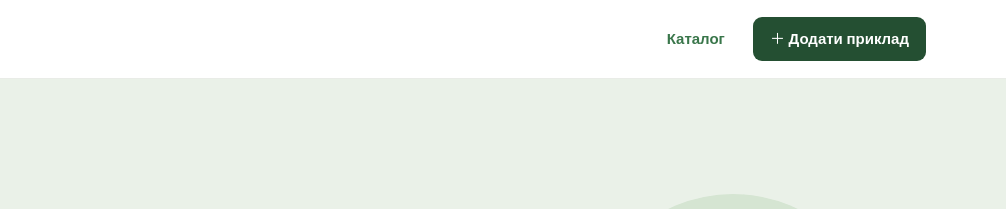
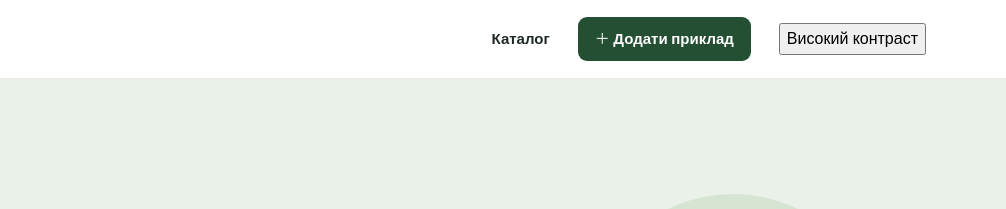
Before and after one commit to AnastasiaFalk/lviv, a plain HTML site: page index.html in a window 1280 px wide. Shown: the top 209 px of the page, 274-1280 px from the left. Drawn offline with Linux system fonts and the light colour scheme; a script that the page names is missing.

Commit message:
Update index.html

```diff
--- a/index.html
+++ b/index.html
@@ -18,8 +18,16 @@
                     ><span class="brand-mark">↗</span>львів</span></span></a
                 >
                 <nav class="main-nav">
-                    <a class="active" href="index.html">Каталог</a
-                    ><a class="add-link" href="add.html">＋ Додати приклад</a>
+                    <a href="index.html">Каталог</a>
+                    <a class="add-link" href="add.html">＋ Додати приклад</a>
+                    <button
+                        type="button"
+                        class="contrast-toggle"
+                        id="contrast-toggle"
+                        aria-pressed="false"
+                    >
+                        Високий контраст
+                    </button>
                 </nav>
             </div>
         </header>
```
